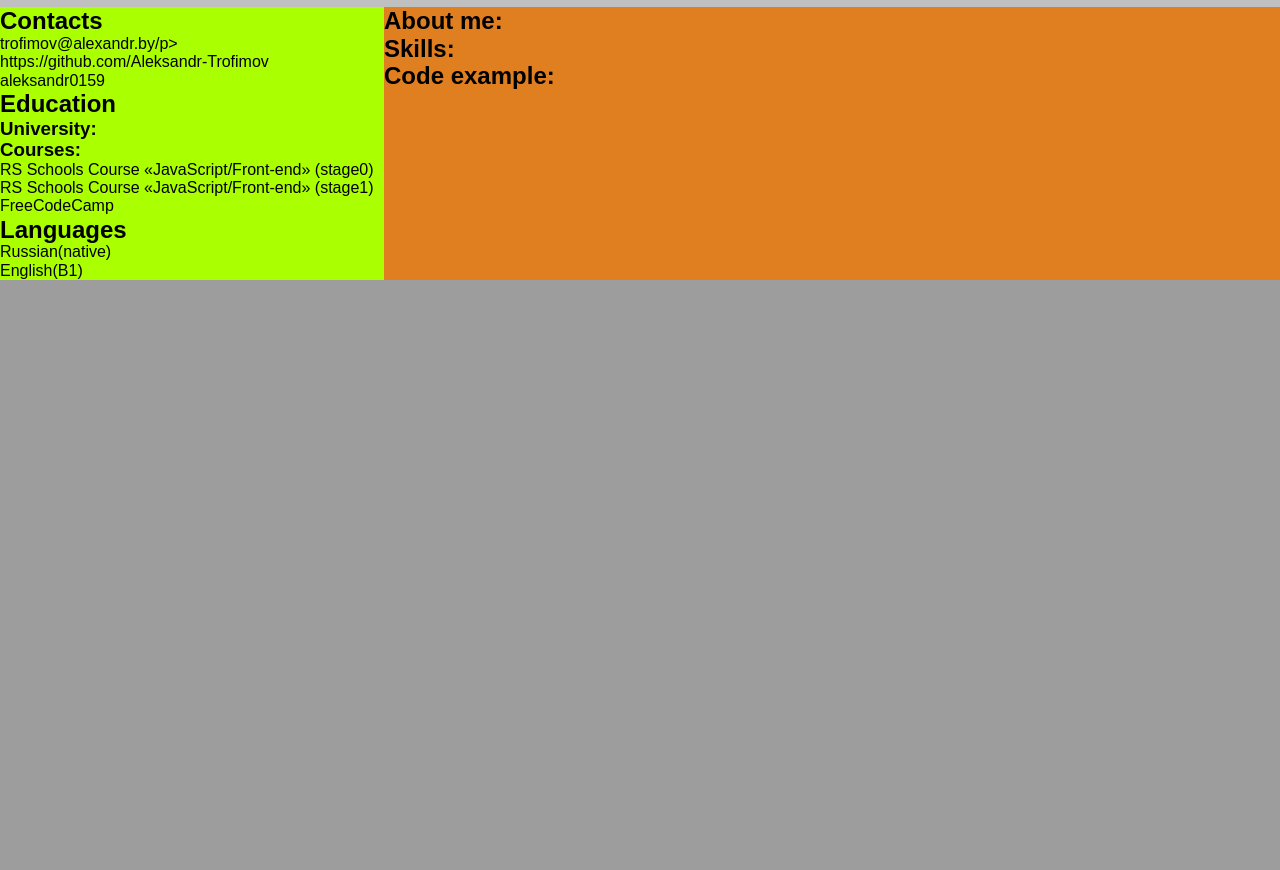
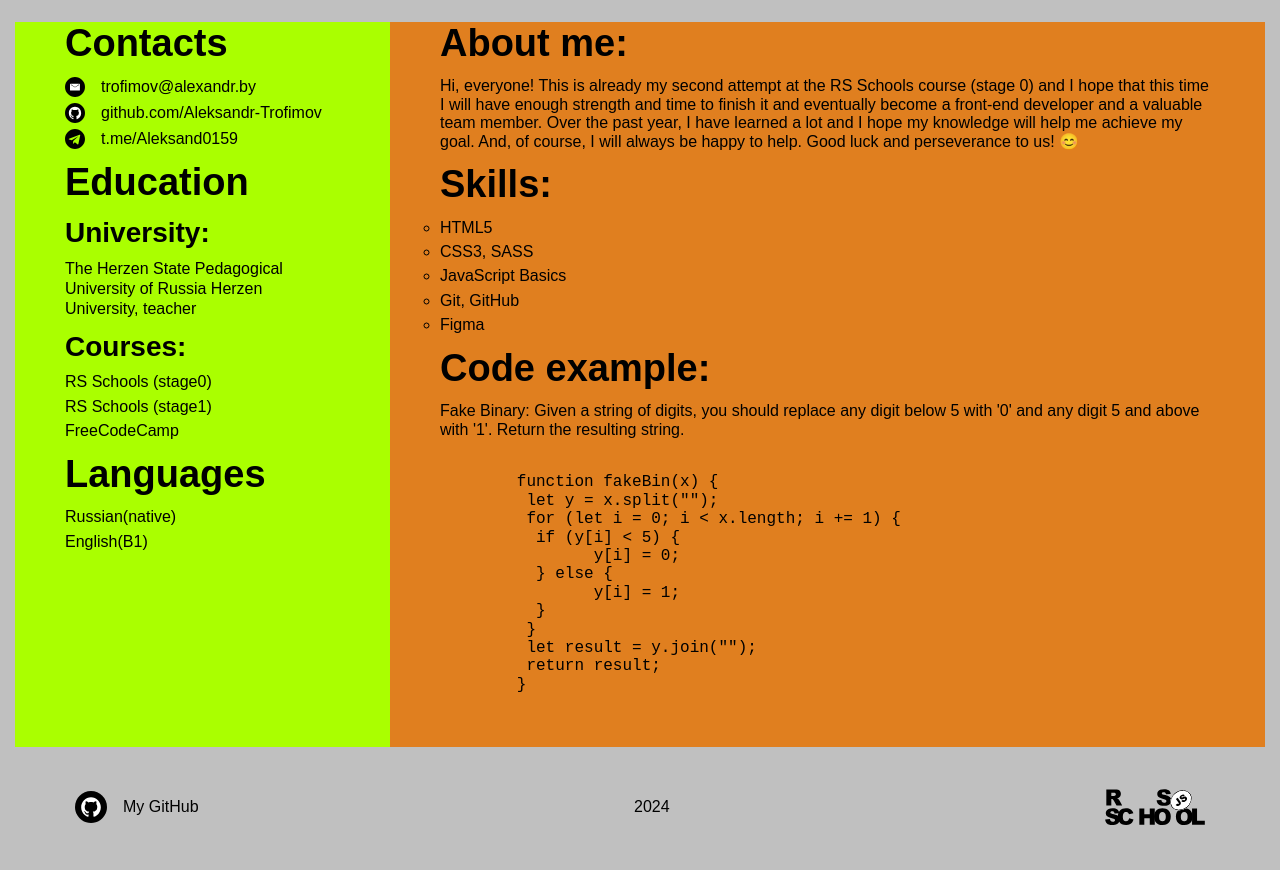
Before and after one commit to Aleksandr-Trofimov/rsschool-cv, a plain HTML site: page index.html in a window 1280 px wide. Shown: the part 457-1327 px from the top of the page. Before the commit the page ends 800 px from the top, so only its background shows below. Drawn offline with Linux system fonts and the light colour scheme; a web font is replaced by a local one.

Commit message:
add: add main and footer layout

```diff
--- a/css/default.css
+++ b/css/default.css
@@ -71,6 +71,6 @@ fieldset {
 .container {
 	max-width: 1440px;
 	background-color: #c0c0c0;
-	padding: 0;
+	padding: 15px;
 	margin: 0 auto;
 }
--- a/css/footer.css
+++ b/css/footer.css
@@ -0,0 +1,33 @@
+.footer__wrapper {
+	display: flex;
+	align-items: center;
+	justify-content: space-between;
+	padding: 20px 60px;
+}
+
+.footer__my-github {
+	display: flex;
+	align-items: center;
+	justify-content: center;
+}
+
+.footer__my-github::before {
+	content: "";
+	position: relative;
+	margin-right: 1rem;
+	background-repeat: no-repeat;
+	float: left;
+	min-width: 32px;
+	min-height: 32px;
+	background-image: url(/icons/Github_icon.svg);
+}
+
+.footer__rsschool-logo {
+	display: inline-block;
+	width: 100px;
+	height: 80px;
+	background-image: url(/icons/rs-school-logo.svg);
+	background-position: center;
+	background-size: contain;
+	background-repeat: no-repeat;
+}
--- a/css/header.css
+++ b/css/header.css
@@ -27,5 +27,8 @@ img {
 
 .header__subtitle {
 	margin: 0 auto;
+}
+
+.subtitle {
 	font-size: 1.75rem;
 }
--- a/css/main.css
+++ b/css/main.css
@@ -6,9 +6,78 @@
 .left-column {
 	background-color: rgb(170, 255, 0);
 	width: 30%;
+	/* display: flex;
+	flex-direction: column; */
+	/* justify-content: center;
+	align-items: center; */
+	padding: 0 50px;
+}
+
+.section__title {
+	font-size: 2.375rem;
+	margin-bottom: 0.75rem;
+}
+
+.section__list {
+	display: flex;
+	flex-direction: column;
+	gap: 0.375rem;
+	margin-bottom: 0.75rem;
+}
+
+.contacts__item {
+	display: flex;
+	align-items: center;
+	flex-wrap: nowrap;
+}
+
+.contacts__item-text {
+	display: flex;
+	align-items: center;
+	flex-wrap: nowrap;
+}
+
+.contacts__item-text::before {
+	content: "";
+	position: relative;
+	margin-right: 1rem;
+	background-repeat: no-repeat;
+	float: left;
+	min-width: 20px;
+	min-height: 20px;
+}
+
+.contacts__mail::before {
+	background-image: url(/icons/Email_icon.svg);
+}
+
+.contacts__github::before {
+	background-image: url(/icons/Github_icon.svg);
+}
+
+.contacts__telegram::before {
+	background-image: url(/icons/Telegram_icon.svg);
+}
+
+.education__subtitle {
+	margin-bottom: 0.625rem;
+}
+
+.education__main {
+	margin-bottom: 0.75rem;
+	line-height: 1.25rem;
 }
 
 .right-column {
 	background-color: #e07f1f;
 	width: 70%;
+	padding: 0 50px;
 }
+
+.about__description {
+	margin-bottom: 0.75rem;
+}
+
+.skills__list {
+	list-style-type: circle;
+}
--- a/index.html
+++ b/index.html
@@ -15,7 +15,7 @@
 					</div>
 					<div class="header__intro">
 						<h1 class="header__title">Trofimov Aleksandr</h1>
-						<h3 class="header__subtitle">Front-End developer</h3>
+						<h3 class="header__subtitle subtitle">Front-End developer</h3>
 					</div>
 				</div>
 			</header>
@@ -23,56 +23,102 @@
 				<div class="main__wrapper">
 					<div class="left-column">
 						<section class="contacts">
-							<h2 class="contacts__title">Contacts</h2>
-							<ul class="contacts__list">
+							<h2 class="contacts__title section__title">Contacts</h2>
+							<ul class="contacts__list section__list">
 								<li class="contacts__item">
-									<p class="contacts__item-text">trofimov@alexandr.by/p></p>
+									<p class="contacts__item-text contacts__mail"><a href="mailto:trofimov@alexandr.by" target="_blank">trofimov@alexandr.by</a></p>
 								</li>
 								<li class="contacts__item">
-									<p class="contacts__item-text">https://github.com/Aleksandr-Trofimov</p>
+									<p class="contacts__item-text contacts__github">
+										<a href="https://github.com/Aleksandr-Trofimov" target="_blank">github.com/Aleksandr-Trofimov</a>
+									</p>
 								</li>
 								<li class="contacts__item">
-									<p class="contacts__item-text">aleksandr0159</p>
+									<p class="contacts__item-text contacts__telegram"><a href="https://t.me/Aleksand0159" target="_blank">t.me/Aleksand0159</a></p>
 								</li>
 							</ul>
 						</section>
 						<section class="education">
-							<h2 class="education__title">Education</h2>
-							<h3>University:</h3>
-							<p class="educayion__main"></p>
-							<h3>Courses:</h3>
-							<p>RS Schools Course «JavaScript/Front-end» (stage0)</p>
-							<p>RS Schools Course «JavaScript/Front-end» (stage1)</p>
-							<p>FreeCodeCamp</p>
+							<h2 class="education__title section__title">Education</h2>
+							<h3 class="education__subtitle subtitle">University:</h3>
+							<p class="education__main">The Herzen State Pedagogical University of Russia Herzen University, teacher</p>
+							<h3 class="education__subtitle subtitle">Courses:</h3>
+							<ul class="education__courses-list section__list">
+								<li>
+									<p class="education__course">
+										<a href="https://rs.school/courses/javascript-preschool-ru" target="_blank">RS Schools (stage0)</a>
+									</p>
+								</li>
+								<li>
+									<p class="education__course"><a href="https://rs.school/courses/javascript-ru" target="_blank">RS Schools (stage1)</a></p>
+								</li>
+								<li>
+									<p class="education__course"><a href="https://www.freecodecamp.org/" target="_blank">FreeCodeCamp</a></p>
+								</li>
+							</ul>
 						</section>
 						<section class="languages"></section>
-						<h2 class="languages__title">Languages</h2>
-						<p>Russian(native)</p>
-						<p>English(B1)</p>
+						<h2 class="languages__title section__title">Languages</h2>
+						<ul class="languages__list section__list">
+							<li><p class="languages__list-item">Russian(native)</p></li>
+							<li><p lass="languages__list-item">English(B1)</p></li>
+						</ul>
 					</div>
 					<div class="right-column">
 						<section class="about">
-							<h2 class="about__title">About me:</h2>
-							<p></p>
+							<h2 class="about__title section__title">About me:</h2>
+							<p class="about__description">
+								Hi, everyone! This is already my second attempt at the RS Schools course (stage 0) and I hope that this time I will have enough
+								strength and time to finish it and eventually become a front-end developer and a valuable team member. Over the past year, I have
+								learned a lot and I hope my knowledge will help me achieve my goal. And, of course, I will always be happy to help. Good luck and
+								perseverance to us! &#128522;
+							</p>
 						</section>
 						<section class="skills">
-							<h2 class="skills__title">Skills:</h2>
-							<p></p>
-							<p></p>
-							<p></p>
-							<p></p>
-							<p></p>
+							<h2 class="skills__title section__title">Skills:</h2>
+							<ul class="skills__list section__list">
+								<li><p>HTML5</p></li>
+								<li><p>CSS3, SASS</p></li>
+								<li><p>JavaScript Basics</p></li>
+								<li><p>Git, GitHub</p></li>
+								<li><p>Figma</p></li>
+							</ul>
 						</section>
 						<section class="example">
-							<h2 class="example__title">Code example:</h2>
+							<h2 class="example__title section__title">Code example:</h2>
+							<p class="example__description">
+								Fake Binary: Given a string of digits, you should replace any digit below 5 with '0' and any digit 5 and above with '1'. Return the
+								resulting string.
+							</p>
 							<div>
-								<pre><code></code></pre>
+								<pre>
+									<code>
+	function fakeBin(x) {
+	 let y = x.split("");
+	 for (let i = 0; i < x.length; i += 1) {
+	  if (y[i] < 5) {
+	 	y[i] = 0;
+	  } else {
+	 	y[i] = 1;
+	  }
+	 }
+	 let result = y.join("");
+	 return result;
+	}
+									</code>
+								</pre>
 							</div>
 						</section>
 					</div>
 				</div>
 			</main>
-			<footer></footer>
+			<footer>
+				<div class="footer__wrapper">
+					<a href="https://github.com/Aleksandr-Trofimov" target="_blank" class="footer__my-github">My GitHub</a>
+					<p class="footer__year">2024</p>
+					<a href="https://rs.school/courses/javascript-ru" target="_blank" class="footer__rsschool-logo"></a>
+				</div>
+			</footer>
 		</div>
 	</body>
 </html>
```
Also changed, not shown: icons/Email_icon.svg (added), icons/Github_icon.svg (added), icons/Telegram_icon.svg (added), icons/rs-school-logo.svg (added).
